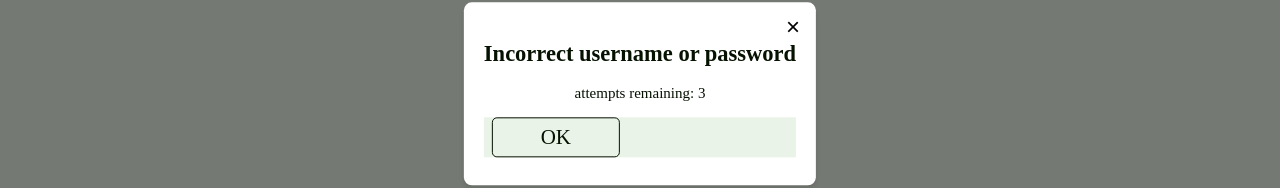
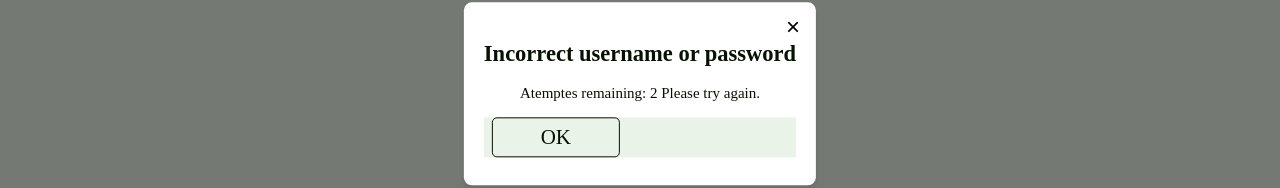
Before and after one commit to AdeJord/tent-admin, a React (Create React App) app: page /signin in a window 1280 px wide. Both pictures are taken after typing "Sample", "Sample123" into the empty fields and a click on the button "Sign In". Shown: the part 306-494 px from the top of the page. Built offline with nearby package versions, Linux system fonts and the light colour scheme; no server answers.

Commit message:
sorted onClose prop

```diff
--- a/src/pages/SignIn.tsx
+++ b/src/pages/SignIn.tsx
@@ -24,6 +24,8 @@ const SignInPage: React.FC = () => {
   const handleDangerModalCancel = () => {
     setShowDangerModal(false); // Close the modal
   }
+
+  const modalContent = (`Atemptes remaining: ${3 - failedAttempts}  `);
 
 
   const handleSubmit = async (event: React.FormEvent<HTMLFormElement>) => {
@@ -67,7 +69,7 @@ const SignInPage: React.FC = () => {
           <DangerModal
             onClick={handleDangerModalCancel}
             header="Incorrect username or password"
-            content="attempts remaining: 3"
+            content={modalContent + "Please try again."}
             footer={<div
               style={{
                 backgroundColor: "#EAF3E7",
@@ -86,9 +88,7 @@ const SignInPage: React.FC = () => {
                   textAlign: "center",
                 }}
               >OK</Button>
-            </div>} onClose={function (): void {
-              // throw new Error('Function not implemented.');
-            }}          />
+            </div>} onClose={handleDangerModalCancel} />
         </Backdrop>
       )}
       {isBlocked && (
@@ -111,7 +111,7 @@ const SignInPage: React.FC = () => {
               >OK</Button>
             </div>} onClose={function (): void {
               throw new Error('Function not implemented.');
-            } }          />
+            }} />
         </Backdrop>
       )}
       <h1>Sign In</h1>
```
